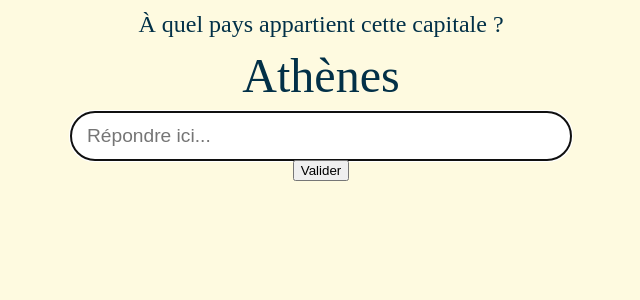
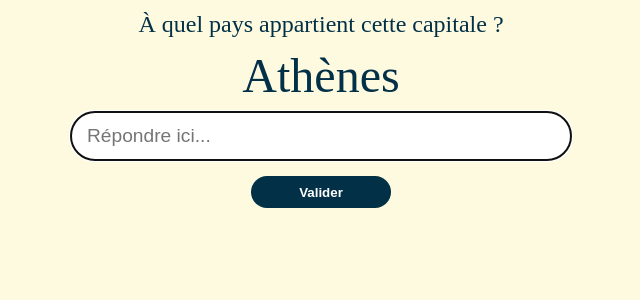
Before and after one commit to rqphy/geo_quizz, a React (Vite) app: page / in a window 1280 px wide. Shown: the top 300 px of the page, without its empty margins (319-959 px from the left). Built offline with nearby package versions, Linux system fonts and the light colour scheme.

Commit message:
:sparkles::lipstick: add default style

```diff
--- a/src/components/Button/Button.tsx
+++ b/src/components/Button/Button.tsx
@@ -1,7 +1,9 @@
+import "./button.scss"
+
 interface IButtonProps {
 	label: string
 }
 
 export default function Button({ label }: IButtonProps) {
-	return <button>{label}</button>
+	return <button className="button">{label}</button>
 }
--- /dev/null
+++ b/src/components/Button/button.scss
@@ -0,0 +1,17 @@
+.button {
+	height: 2rem;
+	padding: 0.2rem 3rem;
+	border: none;
+	border-radius: 50px;
+	background-color: var(--color-primary);
+	color: var(--color-light);
+	font-weight: bold;
+	cursor: pointer;
+	transition: all 0.2s ease-in-out;
+
+	&:hover {
+		background-color: var(--color-tertiary);
+		color: var(--color-primary);
+		transform: scale(1.1);
+	}
+}
--- a/src/components/GameForm/gameform.scss
+++ b/src/components/GameForm/gameform.scss
@@ -2,6 +2,7 @@
 	display: flex;
 	flex-direction: column;
 	align-items: center;
+	gap: 1rem;
 
 	&__answer {
 		width: 500px;
--- a/src/styles/vars.scss
+++ b/src/styles/vars.scss
@@ -3,4 +3,5 @@
 	--color-dark: #000000;
 	--color-primary: #023047;
 	--color-secondary: #fefae0;
+	--color-tertiary: #8ecae6;
 }
```
